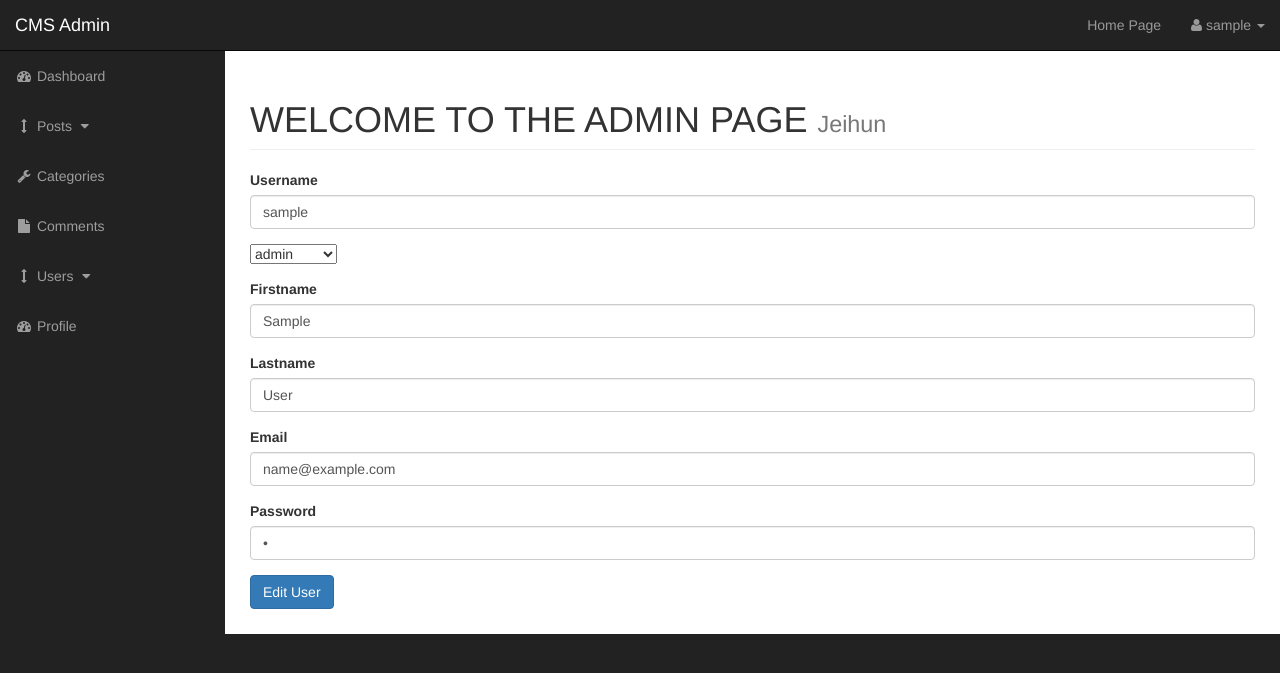
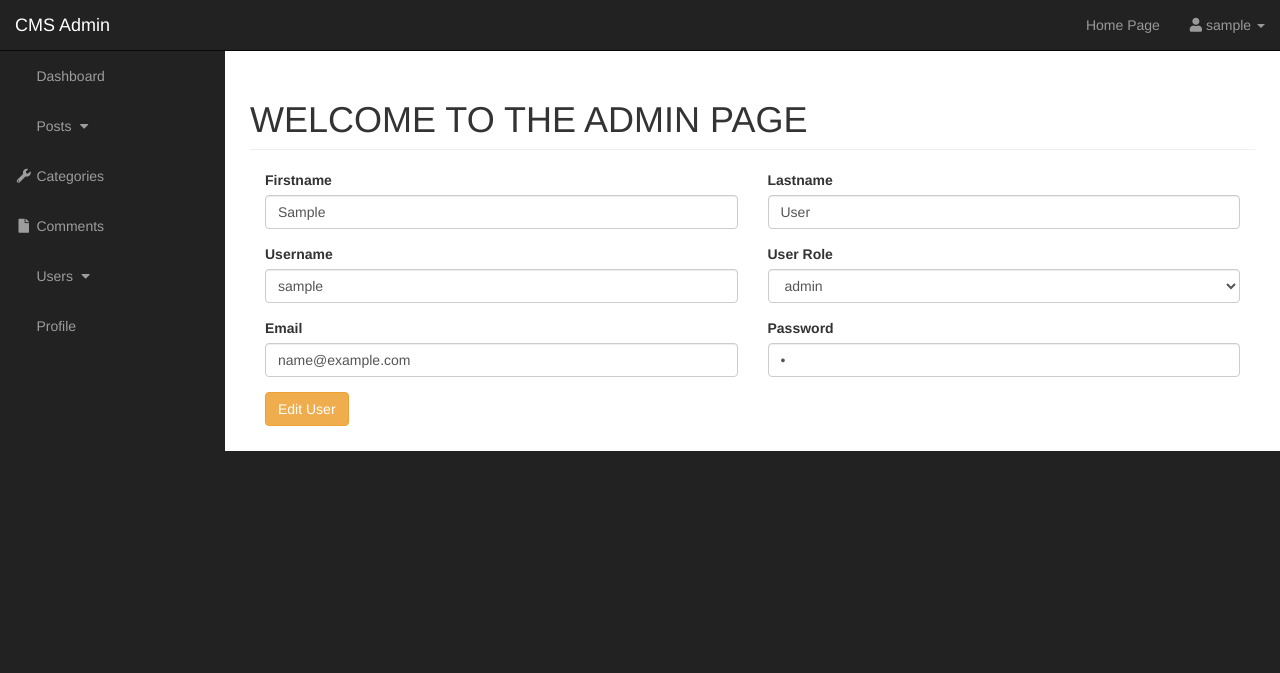
Before and after one commit to jeihunalizadeh/phpcms, a PHP site: page /admin/users.php?source=edit_user&edit_user=1 in a window 1280 px wide. Shown: the top 673 px of the page. Run offline with PHP 8.4, Linux system fonts and the light colour scheme; the visitor is signed in with stand-in values (Sample User, id 1); tables that the repository leaves empty or names only in its code hold one stand-in row (values such as "Sample post"); data that the repository does not hold is empty; some libraries are stand-ins or nearby versions.

Commit message:
minor changes

```diff
--- a/CMS_TEMPLATE/admin/includes/admin_header.php
+++ b/CMS_TEMPLATE/admin/includes/admin_header.php
@@ -38,6 +38,7 @@ if(!isset($_SESSION['user_role'])) {
 
     <!-- Custom Fonts -->
     <link href="font-awesome/css/font-awesome.min.css" rel="stylesheet" type="text/css">
+    <link rel="stylesheet" href="https://use.fontawesome.com/releases/v5.7.2/css/all.css" integrity="sha384-fnmOCqbTlWIlj8LyTjo7mOUStjsKC4pOpQbqyi7RrhN7udi9RwhKkMHpvLbHG9Sr" crossorigin="anonymous">
 
 
     <!-- HTML5 Shim and Respond.js IE8 support of HTML5 elements and media queries -->
--- a/CMS_TEMPLATE/admin/includes/edit_user.php
+++ b/CMS_TEMPLATE/admin/includes/edit_user.php
@@ -1,4 +1,6 @@
 <?php
+
+//DISPLAYING USER FROM DB
 if(isset($_GET['edit_user'])){
     $the_user_id = $_GET['edit_user'];
 
@@ -16,13 +18,9 @@ while($row = mysqli_fetch_assoc($select_users_query)) {
 
 }
 
+// UPDATING USERS
+    if(isset($_POST['edit_user'])){
 
-
-
-    if(isset($_POST['edit_user'])){
-    // $the_user_id = $_POST['edit_user'];
-
-    // $user_id = $row['user_id'];
     $username = $_POST['username'];
     $user_firstname =  $_POST['user_firstname'];
     $user_lastname =  $_POST['user_lastname'];
@@ -53,19 +51,32 @@ while($row = mysqli_fetch_assoc($select_users_query)) {
     $edit_user_query = mysqli_query($connection, $query);
     confirmPosts($edit_user_query);
 
-
+    echo "<div class='alert alert-success'><h5>User Updated Succesfully!</h5></div>'";
 }
 
 
 ?>
 <form action="" method="post" enctype="multipart/form-data">
-    <div class="form-group">
+ <div class="form-row">
+
+    <div class="form-group col-md-6">
+        <label for="user_firstname">Firstname</label>
+        <input type="text" value="<?php echo $user_firstname; ?>" name="user_firstname" class="form-control"/>
+    </div>
+
+    <div class="form-group col-md-6">
+        <label for="user_lastname">Lastname</label>
+        <input type="text" value="<?php echo $user_lastname; ?>" name="user_lastname" class="form-control"/>
+    </div>
+
+    <div class="form-group col-md-6">
         <label for="username">Username</label>
         <input type="text" value="<?php echo $username; ?>" name="username" class="form-control"/>
     </div>
-     <div class="form-group">
 
-        <select name="user_role" id="post_category">
+    <div class="form-group col-md-6">
+        <label for="user_role">User Role</label>
+        <select name="user_role" class='form-control' id="post_category">
             <option value="<?php echo $user_role; ?>"><?php echo $user_role; ?></option>
 <?php
     if($user_role == 'admin') {
@@ -75,89 +86,24 @@ while($row = mysqli_fetch_assoc($select_users_query)) {
 
     }
 
-
-
-
 ?>
 
-
-
-<!--// $query = "SELECT * FROM categories";-->
-<!--// $select_categories = mysqli_query($connection, $query);-->
-
-<!--// confirmPosts($select_categories);-->
-<!--// while($row = mysqli_fetch_assoc($select_categories)){-->
-<!--// $cat_id = $row['cat_id'];-->
-<!--// $cat_title = $row['cat_title'];-->
-
-
-<!--// echo "<option value='$cat_id'>$cat_title</option>";-->
-
-
-
-<!--// if(isset($_POST['create_post'])) {-->
-<!--//     $post_title = $_POST['post_title'];-->
-<!--//     $post_author = $_POST['post_author'];-->
-<!--//     $post_category_id = $_POST['post_category'];-->
-<!--//     $post_status = $_POST['post_status'];-->
-<!--//     $post_image = $_FILES['image']['name'];-->
-<!--//     $post_image_temp = $_FILES['image']['tmp_name'];-->
-<!--//     $post_tags = $_POST['post_tags'];-->
-<!--//     $post_content = $_POST['post_content'];-->
-
-<!--//     move_uploaded_file($post_image_temp, "..images/$post_image");-->
-
-<!--//     if(empty('$post_image')) {-->
-<!--//         $query = "SELECT * FROM posts WHERE post_id = $get_post_id ";-->
-<!--//         $select_image = mysqli_query($connection, $query);-->
-<!--//         while($row = mysqli_fetch_assoc($select_image)) {-->
-<!--//             $post_image = $row['post_image'];-->
-<!--//         }-->
-<!--//     }-->
-
-<!--//     $query = "UPDATE posts SET ";-->
-<!--//     $query.= "post_title = '{$post_title},";-->
-<!--//     $query.= "post_category_id = {$post_category_id},";-->
-<!--//     $query.= "post_date = now(), ";-->
-<!--//     $query.= "post_author = {$post_author},";-->
-<!--//     $query.= "post_status = {$post_status},";-->
-<!--//     $query.= "post_tags = {$post_tags},";-->
-<!--//     $query.= "post_content = {$post_content},";-->
-<!--//     $query.= "post_image = '{$post_image}' ";-->
-<!--//     $query.= "WHERE post_id = {$get_post_id} ";-->
-
-<!--//     $update_post = mysqli_query($connection, $query);-->
-<!--//     confirmPosts($create_post);-->
-<!--// }-->
-
-
-
-
-
-
-
-</select>
+        </select>
 
     </div>
-    <div class="form-group">
-        <label for="user_firstname">Firstname</label>
-        <input type="text" value="<?php echo $user_firstname; ?>" name="user_firstname" class="form-control"/>
-    </div>
-    <div class="form-group">
-        <label for="user_lastname">Lastname</label>
-        <input type="text" value="<?php echo $user_lastname; ?>" name="user_lastname" class="form-control"/>
-    </div>
-    <div class="form-group">
+
+    <div class="form-group col-md-6">
         <label for="email">Email</label>
         <input type="email" value="<?php echo $user_email; ?>" class="form-control" name="user_email"/>
     </div>
-    <div class="form-group">
+
+    <div class="form-group col-md-6">
         <label for="password">Password</label>
         <input type="password" value="<?php echo $user_password; ?>" class="form-control" name="user_password"/>
     </div>
-    <div class="form-group">
-        <input class="btn btn-primary" type="submit" name="edit_user" value="Edit User">
+    <div class="form-group col-md-3">
+        <input class="btn btn-warning" type="submit" name="edit_user" value="Edit User">
     </div>
 
-
+</div>
 </form>
--- a/CMS_TEMPLATE/admin/users.php
+++ b/CMS_TEMPLATE/admin/users.php
@@ -15,7 +15,7 @@
                     <div class="col-lg-12">
                         <h1 class="page-header">
                             WELCOME TO THE ADMIN PAGE
-                            <small>Jeihun</small>
+                            <small><?php echo $username; ?></small>
                         </h1>
 <?php
 if(isset($_GET['source'])){
```
Also changed, not shown: CMS_TEMPLATE/admin/includes/view_all_users.php (+11 -29 lines).
